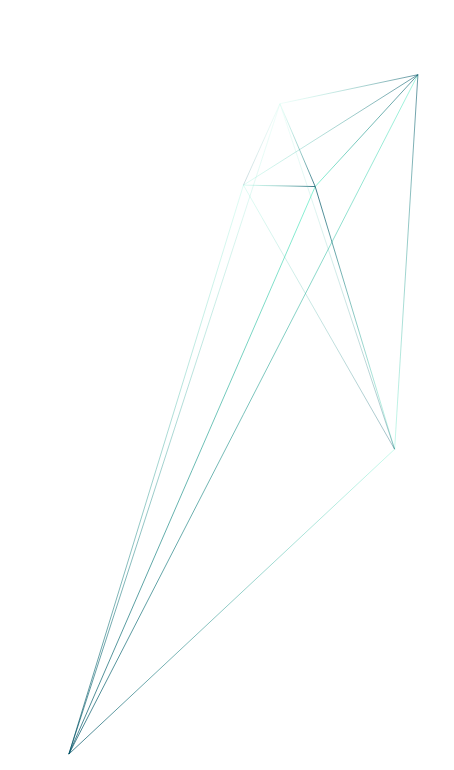
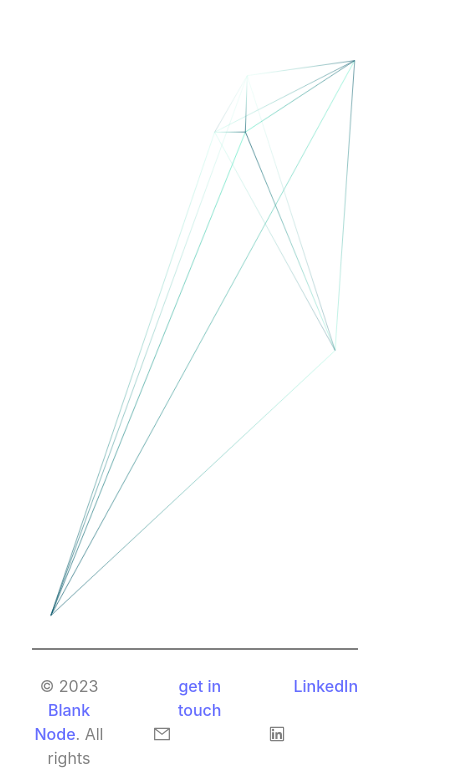
Before and after one commit to Blank-Node/frontend, a React (Vite) app: page / in a window 390 px wide. Shown: the part 119-889 px from the top of the page, 454 px wide, since content can reach past the window. Built offline with nearby package versions, Linux system fonts and the light colour scheme.

Commit message:
size adjustments

```diff
--- a/src/App.css
+++ b/src/App.css
@@ -22,3 +22,8 @@
 .read-the-docs {
   color: #888;
 }
+
+.full-size {
+  width: 100%;
+  height: 100%;
+}
--- a/src/Components/Viz/AnimatedLines.tsx
+++ b/src/Components/Viz/AnimatedLines.tsx
@@ -138,12 +138,6 @@ const AnimatedLines = ({ numPoints=6, radius=80, buffer=40 }) => {
 
   useEffect(() => {
     if (canvasRef.current) {
-      const canvas = canvasRef.current;
-
-      // Set canvas size to window size
-      canvas.width = window.innerWidth;
-      canvas.height = window.innerHeight;
-
       const animate = () => {
         requestAnimationFrame(animate);
         dispatch({type: 'move', canvas: canvasRef.current})
@@ -184,7 +178,7 @@ const AnimatedLines = ({ numPoints=6, radius=80, buffer=40 }) => {
 
   };
 
-  return <canvas id={'2dCanvas'} ref={canvasRef} onMouseMove={handleMouseMove}/>
+  return <canvas id={'2dCanvas'} className='full-size' ref={canvasRef} onMouseMove={handleMouseMove}/>
 };
 
 export default AnimatedLines
```
